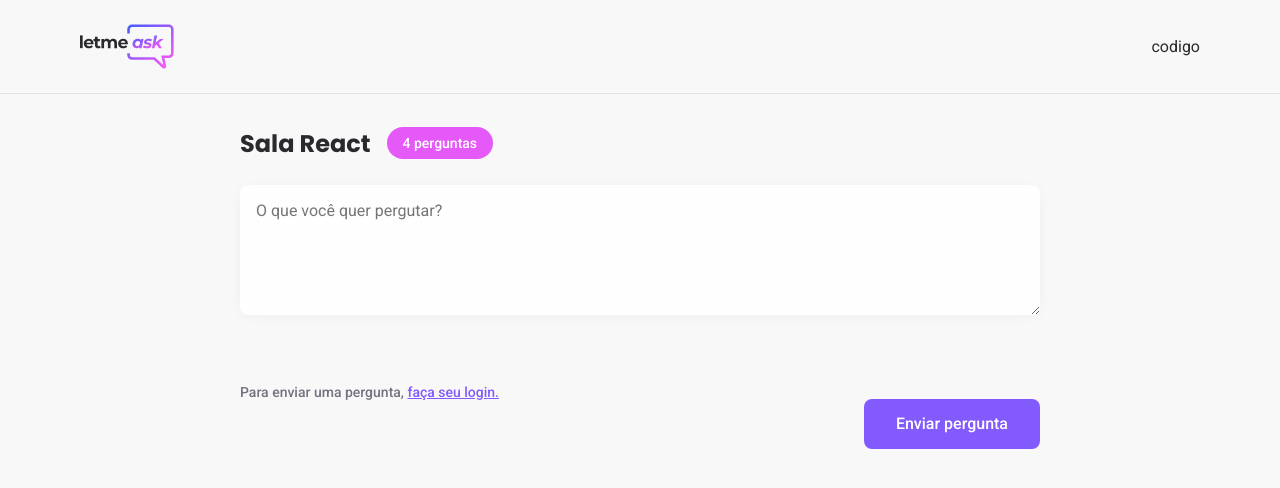
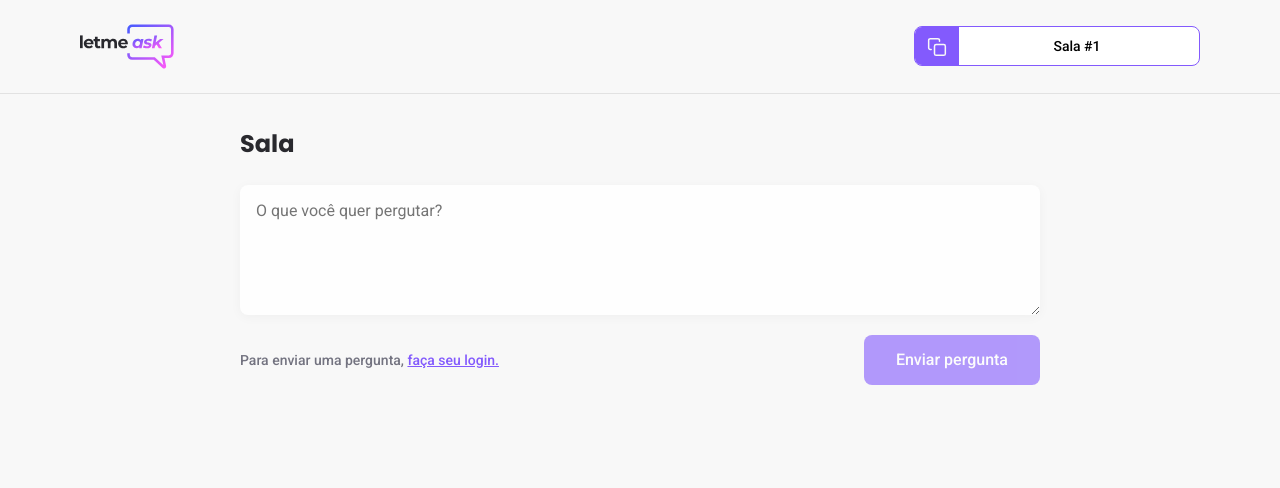
Before and after one commit to LeandroRMachado/letmeask, a React (Create React App) app: page /rooms/1 in a window 1280 px wide. Shown: the top 488 px of the page. Built offline with nearby package versions, Linux system fonts and the light colour scheme; no server answers; the database is empty.

Commit message:
Add css and some hooks

```diff
--- a/package.json
+++ b/package.json
@@ -14,8 +14,10 @@
     "node-sass": "^7.0.1",
     "react": "^17.0.2",
     "react-dom": "^17.0.2",
+    "react-hot-toast": "^2.2.0",
     "react-router-dom": "^5.2.0",
     "react-scripts": "5.0.0",
+    "react-toastify": "^8.2.0",
     "typescript": "^4.4.2",
     "web-vitals": "^2.1.0"
   },
--- /dev/null
+++ b/src/components/RoomCode.tsx
@@ -0,0 +1,22 @@
+import copyImg from "../assets/images/copy.svg"
+
+import "../styles/room-code.scss"
+
+type RoomCodeProps = {
+  code: string
+}
+
+export function RoomCode(props: RoomCodeProps) {
+  function copyRoomCodeToClipboard() {
+    navigator.clipboard.writeText(props.code)
+  }
+
+  return(
+    <button className="room-code" onClick={copyRoomCodeToClipboard}>
+      <div>
+        <img src={copyImg} alt="Copy room code" />
+      </div>
+      <span>Sala #{props.code}</span>
+    </button>
+  )
+}
--- a/src/pages/Rooms.tsx
+++ b/src/pages/Rooms.tsx
@@ -1,31 +1,139 @@
+import { FormEvent, useEffect, useState } from "react"
+import { useParams } from "react-router-dom"
+// import {toast, ToastContainer} from "react-toastify"
+import "react-toastify/dist/ReactToastify.css"
+
 import logoImg from "../assets/images/logo.svg"
 import { Button } from "../components/Button"
+import { RoomCode } from "../components/RoomCode"
+import { useAuth } from "../hooks/userAuth"
+import { database } from "../services/firebase"
 import "../styles/room.scss"
 
+type FirebaseQuestions = Record<string, {
+  author : {
+    name: string;
+    avatar: string
+  }
+  content: string
+  isAnswered: boolean
+  isHightlighted: boolean
+}>
+
+type Question = {
+  id: string
+  author : {
+    name: string;
+    avatar: string
+  }
+  content: string
+  isAnswered: boolean
+  isHightlighted: boolean
+}
+
+type RoomParams = {
+  id: string
+}
+
 export function Room() {
+  const {user} = useAuth()
+  const params = useParams<RoomParams>()
+  const [newQuestion, setNewQuestion] = useState('')
+  const [questions, setQuestions] = useState<Question[]>([])
+  const [title, setTitle] = useState('')
+  // const App = () => {
+  //   toast.error("OHH NO ERROR")
+  // }
+
+  const roomId = params.id
+
+  useEffect(() => {
+    const roomRef = database.ref(`rooms/${roomId}`);
+
+    roomRef.on("value", room => {
+      const databaseRoom = room.val()
+      const firebaseQuestions: FirebaseQuestions = databaseRoom.questions ?? {}
+
+      const parsedQuestions = Object.entries(firebaseQuestions).map(([key, value]) => {
+        return {
+          id: key,
+          content: value.content,
+          author: value.author,
+          isHightlighted: value.isHightlighted,
+          isAnswered: value.isAnswered,
+        }
+      })
+
+      setTitle(databaseRoom.title)
+      setQuestions(parsedQuestions)
+    })
+  }, [roomId])
+
+  async function handleSendQuestion(event: FormEvent) {
+    event.preventDefault()
+
+    if (newQuestion.trim() === '') {
+      return
+    }
+
+    if (!user) {
+      throw new Error('You must be logged in')
+      // <div className="App">
+      //   <ToastContainer />
+      // </div>
+    }
+
+    const question = {
+      content: newQuestion,
+      author: {
+        name:user?.name,
+        avatar: user?.avatar
+      },
+      isHightlighted: false,
+      isAnswered: false
+    };
+
+    await database.ref(`rooms/${roomId}/questions`).push(question)
+
+    setNewQuestion("")
+
+  }
+
   return(
     <div id="page-room">
       <header>
         <div className="content">
           <img src={logoImg} alt="Letmeask" />
-          <div>codigo</div>
+          <RoomCode code={roomId}/>
         </div>
       </header>
 
       <main>
         <div className="room-title">
-         <h1>Sala React</h1>
-         <span>4 perguntas</span>
+         <h1>Sala {title}</h1>
+         { questions.length > 0 && <span>{questions.length} pergunta(s)</span> }
         </div>
 
-        <form>
+        <form onSubmit={handleSendQuestion} >
           <textarea
-          placeholder="O que você quer pergutar?"/>
+          placeholder="O que você quer pergutar?"
+          onChange={event => setNewQuestion(event.target.value)}
+          value={newQuestion}
+          />
           <div className="form-footer">
-            <span>Para enviar uma pergunta, <button>faça seu login.</button></span>
-            <Button type="submit" >Enviar pergunta</Button>
+            { user ? (
+              <div className="user-info">
+                <img src={user.avatar} alt={user.name} />
+                <span>{user.name}</span>
+              </div>
+            ) : (
+              <span>Para enviar uma pergunta, <button>faça seu login.</button></span>
+            )}
+            <Button type="submit" disabled={!user}>Enviar pergunta</Button>
           </div>
         </form>
+
+        {/* {JSON.stringify(questions)} */}
       </main>
     </div>
   )
--- a/src/styles/button.scss
+++ b/src/styles/button.scss
@@ -1,5 +1,4 @@
 .button {
-  margin-top: 64px;
   height: 50px;
   border-radius: 8px;
   font-weight: 500;
--- /dev/null
+++ b/src/styles/room-code.scss
@@ -0,0 +1,29 @@
+.room-code {
+  height: 40px;
+  border-radius: 8px;
+  overflow: hidden;
+
+  background: #fff;
+  border: 1px solid #835afd;
+  cursor: pointer;
+
+  display: flex;
+
+  div {
+    background: #835afd;
+    padding: 10px 12px;
+    display: flex;
+    justify-content: center;
+    align-items: center;
+  }
+
+  span {
+    display: block;
+    align-self: center;
+    flex: 1;
+    padding: 0 16px 0 12px;
+    width: 240px;
+    font-size: 14px;
+    font-weight: 500;
+  }
+}
--- a/src/styles/room.scss
+++ b/src/styles/room.scss
@@ -59,7 +59,25 @@
         align-items: center;
         margin-top: 16px;
 
-        span {
+        .user-info {
+          display: flex;
+          align-items: center;
+
+          img {
+            width: 32px;
+            height: 32px;
+            border-radius: 50%;
+          }
+
+          span {
+            margin-left: 8px;
+            color: #29292e;
+            font-weight: 500;
+            font-size: 14px;
+          }
+        }
+
+        > span {
           font-size: 14px;
           color: #737380;
           font-weight: 500;
```
Also changed, not shown: 1 other file (tests, documents, lock files or other folders).
